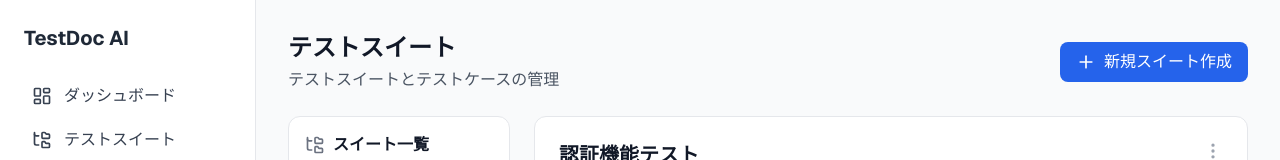
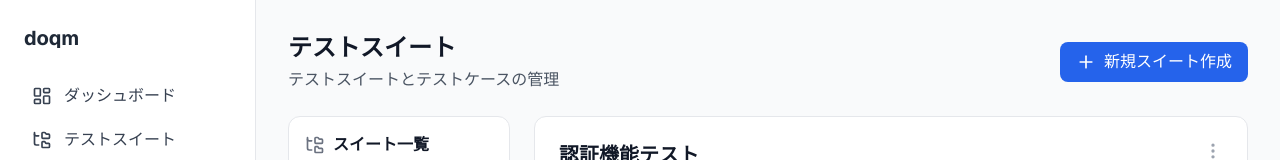
Before and after one commit to tomodakengo/doqm, a Next.js app: page /test-suites in a window 1280 px wide. Shown: the top 160 px of the page. Built offline with nearby package versions, Linux system fonts and the light colour scheme.

Commit message:
fix: アプリ名を修正しました

```diff
--- a/app/components/layout/Sidebar.tsx
+++ b/app/components/layout/Sidebar.tsx
@@ -28,7 +28,7 @@ const Sidebar: FC<SidebarProps> = ({ className = "" }) => {
       className={`w-64 h-screen bg-white border-r border-gray-200 flex flex-col ${className}`}
     >
       <div className="p-6">
-        <h1 className="text-xl font-bold text-gray-800">TestDoc AI</h1>
+        <h1 className="text-xl font-bold text-gray-800">doqm</h1>
       </div>
 
       <nav className="flex-1 px-4">
```
